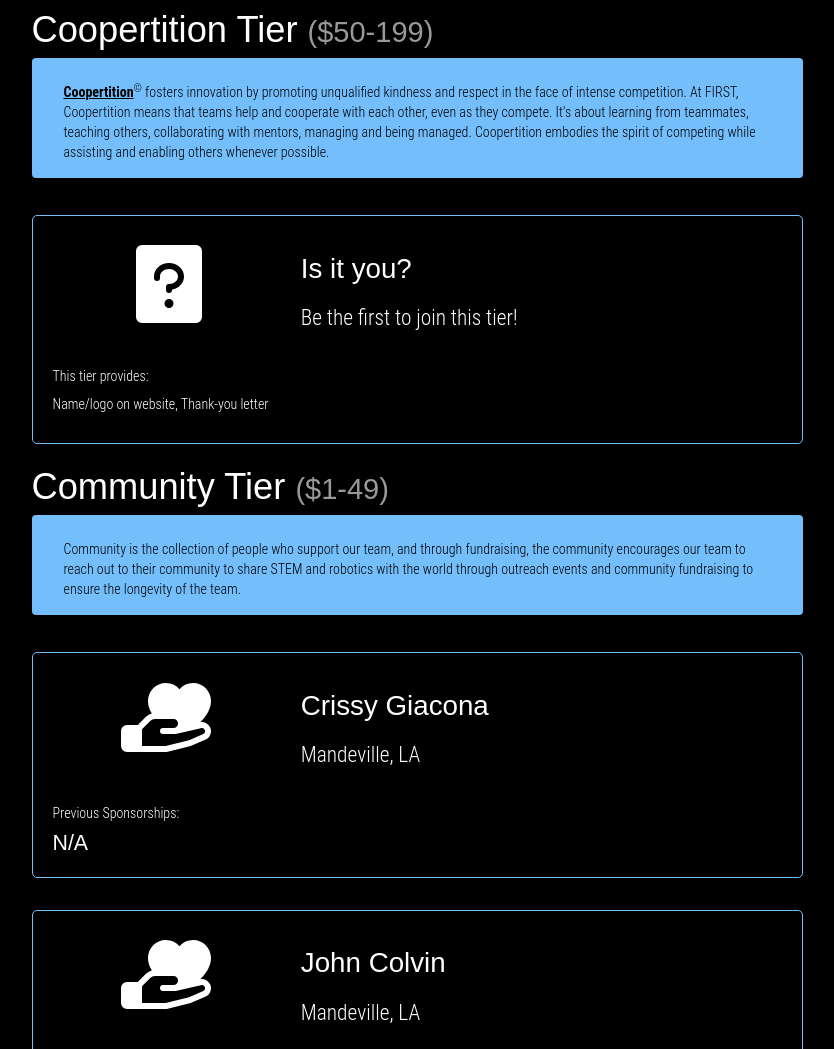
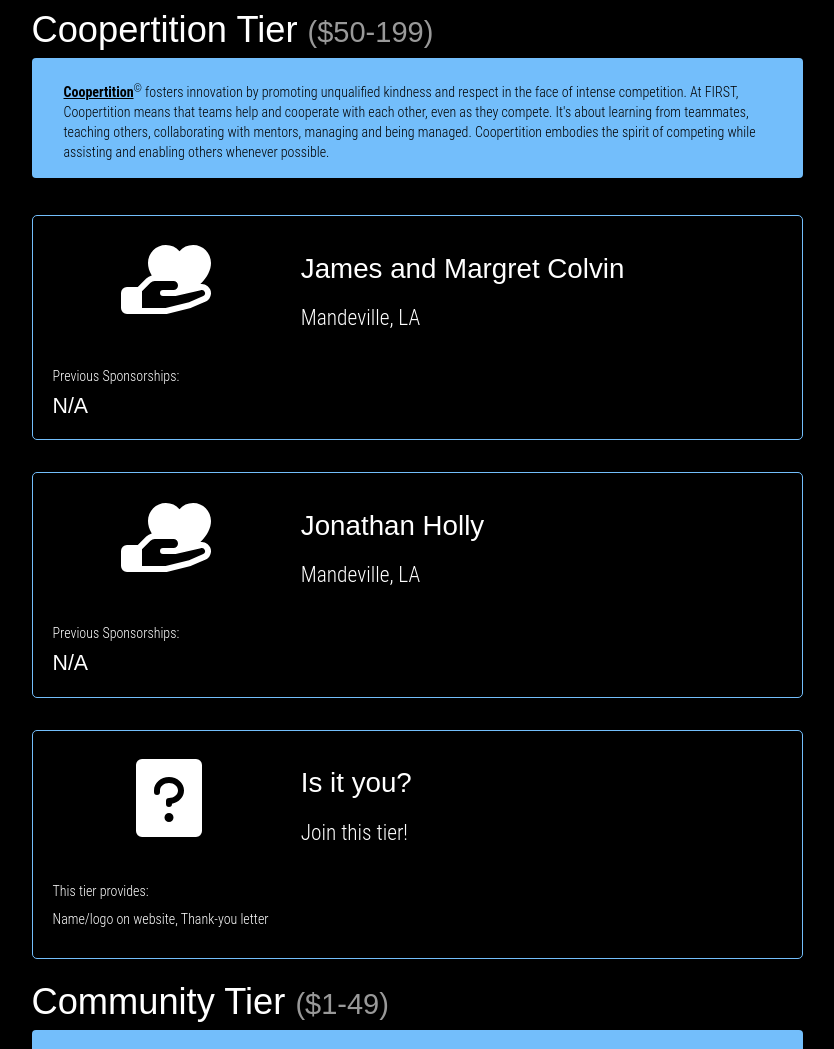
Before and after one commit to FTCTeam25619/FTCTeam25619.github.io, a plain HTML site: page sponsors.html in a window 1280 px wide. Shown: the part 3718-4767 px from the top of the page, without its empty margins (223-1057 px from the left). Drawn offline with nearby package versions, Linux system fonts and the light colour scheme; a web font is replaced by a local one.

Commit message:
Added Jams & Margret Colvin and Jonathan Holly sponsors

```diff
--- a/sponsors.html
+++ b/sponsors.html
@@ -319,6 +319,44 @@
 
       <div class="grid grid-cols-1 grid-rows-auto gap-x-8 gap-y-8 content-start items-stretch">
 
+        <div class="display-card w-full h-full grid grid-cols-3 gap-4">
+          <div class="w-[160px] place-self-center px-[32px] py-0 m-0">
+            <!-- https://phosphoricons.com/?weight=%22fill%22&size=96&q=%22hand-heart%22 -->
+            <svg xmlns="http://www.w3.org/2000/svg" width="96" height="96" fill="currentColor" viewBox="0 0 256 256">
+              <path
+                d="M230.33,141.06a24.34,24.34,0,0,0-18.61-4.77C230.5,117.33,240,98.48,240,80c0-26.47-21.29-48-47.46-48A47.58,47.58,0,0,0,156,48.75,47.58,47.58,0,0,0,119.46,32C93.29,32,72,53.53,72,80c0,11,3.24,21.69,10.06,33a31.87,31.87,0,0,0-14.75,8.4L44.69,144H16A16,16,0,0,0,0,160v40a16,16,0,0,0,16,16H120a7.93,7.93,0,0,0,1.94-.24l64-16a6.94,6.94,0,0,0,1.19-.4L226,182.82l.44-.2a24.6,24.6,0,0,0,3.93-41.56Zm-10.9,27.15-38,16.18L119,200H56V155.31l22.63-22.62A15.86,15.86,0,0,1,89.94,128H140a12,12,0,0,1,0,24H112a8,8,0,0,0,0,16h32a8.32,8.32,0,0,0,1.79-.2l67-15.41.31-.08a8.6,8.6,0,0,1,6.3,15.9Z">
+              </path>
+            </svg>
+          </div>
+          <div class="col-span-2">
+            <h3>James and Margret Colvin</h3>
+            <p>Mandeville, LA</p>
+          </div>
+          <div>
+            <p class="text-sm">Previous Sponsorships:</p>
+            <div class="h-[36px]">N/A</div>
+          </div>
+        </div>
+
+        <div class="display-card w-full h-full grid grid-cols-3 gap-4">
+          <div class="w-[160px] place-self-center px-[32px] py-0 m-0">
+            <!-- https://phosphoricons.com/?weight=%22fill%22&size=96&q=%22hand-heart%22 -->
+            <svg xmlns="http://www.w3.org/2000/svg" width="96" height="96" fill="currentColor" viewBox="0 0 256 256">
+              <path
+                d="M230.33,141.06a24.34,24.34,0,0,0-18.61-4.77C230.5,117.33,240,98.48,240,80c0-26.47-21.29-48-47.46-48A47.58,47.58,0,0,0,156,48.75,47.58,47.58,0,0,0,119.46,32C93.29,32,72,53.53,72,80c0,11,3.24,21.69,10.06,33a31.87,31.87,0,0,0-14.75,8.4L44.69,144H16A16,16,0,0,0,0,160v40a16,16,0,0,0,16,16H120a7.93,7.93,0,0,0,1.94-.24l64-16a6.94,6.94,0,0,0,1.19-.4L226,182.82l.44-.2a24.6,24.6,0,0,0,3.93-41.56Zm-10.9,27.15-38,16.18L119,200H56V155.31l22.63-22.62A15.86,15.86,0,0,1,89.94,128H140a12,12,0,0,1,0,24H112a8,8,0,0,0,0,16h32a8.32,8.32,0,0,0,1.79-.2l67-15.41.31-.08a8.6,8.6,0,0,1,6.3,15.9Z">
+              </path>
+            </svg>
+          </div>
+          <div class="col-span-2">
+            <h3>Jonathan Holly</h3>
+            <p>Mandeville, LA</p>
+          </div>
+          <div>
+            <p class="text-sm">Previous Sponsorships:</p>
+            <div class="h-[36px]">N/A</div>
+          </div>
+        </div>
+
         <a class="no-highlight" href="sponsor-us.html">
           <div class="display-card w-full h-full grid grid-cols-3 gap-4">
             <div class="place-self-center p-0 m-o">
@@ -331,7 +369,7 @@
             </div>
             <div class="col-span-2">
               <h3>Is it you?</h3>
-              <p>Be the first to join this tier!</p>
+              <p>Join this tier!</p>
             </div>
             <div class="col-span-full">
               <p class="text-sm">This tier provides:</p>
```
